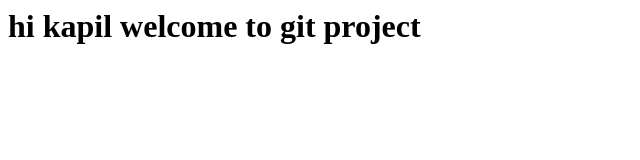
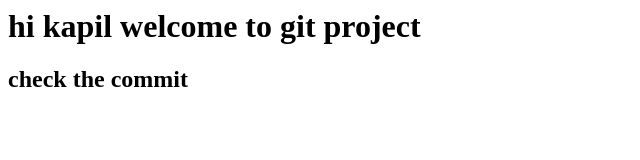
Before and after one commit to kapilkumar0001/project2, a plain HTML site: page index.html in a window 1280 px wide. Shown: the whole page, without its empty margins (0-640 px from the left). Drawn offline with Linux system fonts and the light colour scheme.

Commit message:
Update index.html

```diff
--- a/index.html
+++ b/index.html
@@ -1 +1,2 @@
 <h1>hi kapil welcome to git project</h1>
+<h2>check the commit</h2>
```
